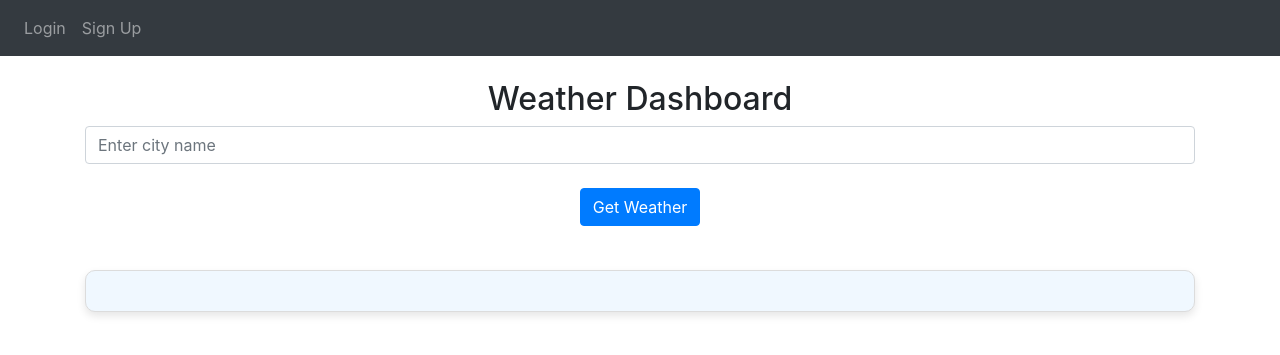
After one commit to bryankhor07/Flask-Web-App, a Flask app: page /weather-page in a window 1280 px wide. The commit adds this page. Shown: the top 355 px of the page. Run offline with Flask 3, Linux system fonts and the light colour scheme; some libraries are stand-ins or nearby versions.

Commit message:
Added weather feature

```diff
--- a/website/auth.py
+++ b/website/auth.py
@@ -119,3 +119,7 @@ def tasks():
             db.session.commit()
             flash('Task added!', category='success')
     return render_template("tasks.html", user=current_user)
+
+@auth.route('/weather-page')
+def weather():
+    return render_template("weather.html", user=current_user)
--- a/website/static/index.js
+++ b/website/static/index.js
@@ -49,3 +49,24 @@ function deleteTask(taskId) {
     window.location.href = "/tasks";
   });
 }
+
+async function getWeather() {
+  const city = document.getElementById("city").value;
+  const response = await fetch(`/weather?city=${city}`);
+  if (response.ok) {
+    const data = await response.json();
+    if (data.main && data.weather && data.wind && data.clouds) {
+      document.getElementById("weather-result").innerHTML = `
+        <h3>Weather in ${data.name}</h3>
+        <p>Temperature: ${data.main.temp}°C</p>
+        <p>Weather: ${data.weather[0].description}</p>
+        <p>Humidity: ${data.main.humidity}%</p>
+        <p>Wind speed: ${data.wind.speed} m/s</p>
+        <p>Cloudiness: ${data.clouds.all}%</p>
+        <p>Pressure: ${data.main.pressure} hPa</p>
+      `;
+    } else {
+      alert("City not found");
+    }
+  }
+}
--- /dev/null
+++ b/website/static/styles.css
@@ -0,0 +1,20 @@
+.weather-result {
+  background-color: #f0f8ff;
+  border: 1px solid #dcdcdc;
+  border-radius: 10px;
+  padding: 20px;
+  margin-top: 20px;
+  text-align: center;
+  box-shadow: 0 4px 8px rgba(0, 0, 0, 0.1);
+}
+
+.weather-result h3 {
+  margin-bottom: 20px;
+  color: #333;
+}
+
+.weather-result p {
+  margin: 5px 0;
+  font-size: 16px;
+  color: #555;
+}
--- a/website/templates/base.html
+++ b/website/templates/base.html
@@ -14,6 +14,7 @@
       href="https://stackpath.bootstrapcdn.com/font-awesome/4.7.0/css/font-awesome.min.css"
       crossorigin="anonymous"
     />
+    <link rel="stylesheet" href="static/styles.css" />
     <title>{% block title %}Home{% endblock %}</title>
   </head>
   <body>
@@ -32,6 +33,9 @@
           <a class="nav-item nav-link" id="home" href="/">Home</a>
           <a class="nav-item nav-link" id="gallery" href="/gallery">Gallery</a>
           <a class="nav-item nav-link" id="tasks" href="/tasks">Tasks</a>
+          <a class="nav-item nav-link" id="weather" href="/weather-page"
+            >Weather</a
+          >
           <a
             class="nav-item nav-link ml-auto"
             id="profilePage"
--- /dev/null
+++ b/website/templates/weather.html
@@ -0,0 +1,20 @@
+{% extends "base.html" %} {% block title %}Weather{% endblock %} {% block
+content %}
+<h2 class="mt-4" align="center">Weather Dashboard</h2>
+<form id="weather-form">
+  <input
+    type="text"
+    id="city"
+    class="form-control"
+    placeholder="Enter city name"
+  />
+  <br />
+  <div align="center">
+    <button type="button" class="btn btn-primary" onclick="getWeather()">
+      Get Weather
+    </button>
+  </div>
+</form>
+<br />
+<div id="weather-result" class="weather-result"></div>
+{% endblock %}
```
Also changed, not shown: website/views.py (+10 -0 lines).
